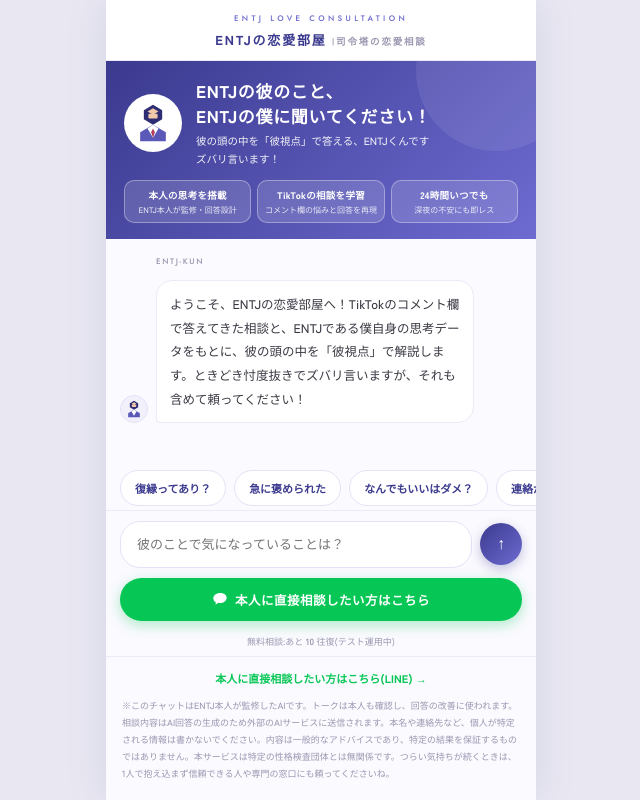
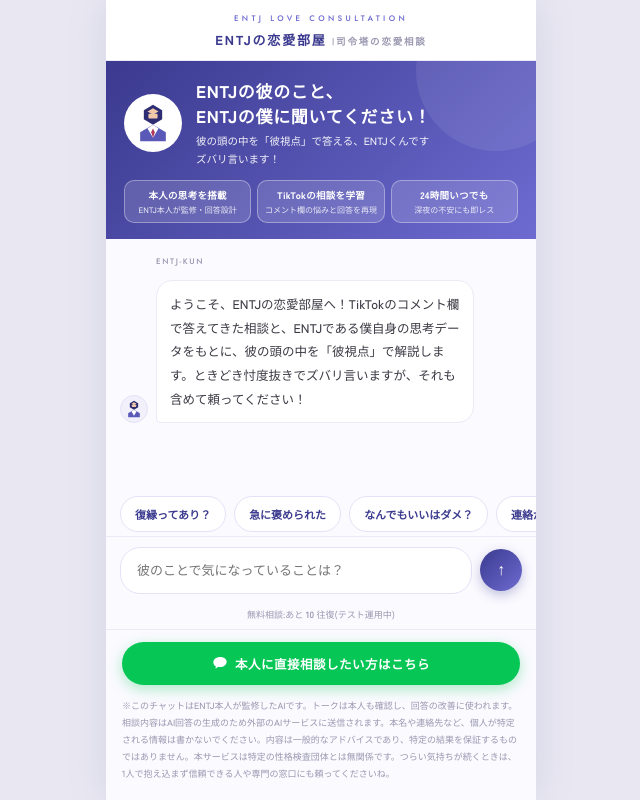
Before and after one commit to entj-room/entj-room.github.io, a plain HTML site: page index.html in a window 1280 px wide. Shown: the whole page, without its empty margins (319-959 px from the left). Drawn offline with Linux system fonts and the light colour scheme.

Commit message:
Add files via upload

```diff
--- a/index.html
+++ b/index.html
@@ -60,9 +60,8 @@
   .chips::-webkit-scrollbar { display:none; }
   .chip { flex:0 0 auto; border:1.5px solid var(--lav2); background:#fff; color:var(--ink); border-radius:999px; padding:9px 14px; font-size:11px; font-weight:700; cursor:pointer; }
   .bottomstick { position:sticky; bottom:0; z-index:9; }
-  .linebar { padding:0 14px 10px; background:#FBFAFF; }
-  .linebar a { display:flex; align-items:center; justify-content:center; gap:7px; background:#06C755; color:#fff; font-weight:900; font-size:12.5px; letter-spacing:.04em; padding:12px; border-radius:999px; text-decoration:none; box-shadow:0 4px 14px rgba(6,199,85,.32); }
-  .linebar svg { width:16px; height:16px; flex:0 0 auto; }
+  .footcta { display:flex; align-items:center; justify-content:center; gap:7px; background:#06C755; color:#fff; font-weight:900; font-size:12.5px; letter-spacing:.04em; padding:12px; border-radius:999px; text-decoration:none; box-shadow:0 4px 14px rgba(6,199,85,.32); }
+  .footcta svg { width:16px; height:16px; flex:0 0 auto; }
   .inputbar { display:flex; gap:8px; padding:10px 14px; background:#FBFAFF; border-top:1px solid var(--line); align-items:center; }
   .inputbar input, .inputbar textarea { flex:1; border:1.5px solid var(--lav2); background:#fff; border-radius:20px; padding:12px 16px; font-size:13px; font-family:inherit; outline:none; color:var(--text); resize:none; line-height:1.6; max-height:120px; }
   .inputbar input:focus, .inputbar textarea:focus { border-color:var(--ink2); }
@@ -136,14 +135,11 @@
         <textarea id="input" rows="1" placeholder="彼のことで気になっていることは？" onkeydown="if(event.key==='Enter'&&event.shiftKey){event.preventDefault();send();}" oninput="this.style.height='auto';this.style.height=Math.min(this.scrollHeight,120)+'px';"></textarea>
     <button class="send" onclick="send()">↑</button>
     </div>
-    <div class="linebar" id="lineBar" style="display:none">
-      <a id="lineBarBtn" href="#" target="_blank" rel="noopener"><svg viewBox="0 0 24 24" fill="none"><path d="M12 3C6.5 3 2 6.6 2 11c0 2.6 1.5 4.9 3.9 6.4-.1.6-.5 2-.6 2.4-.1.5.2.5.5.4.2-.1 2.6-1.7 3.6-2.4.8.2 1.7.3 2.6.3 5.5 0 10-3.6 10-8S17.5 3 12 3z" fill="#fff"/></svg>本人に直接相談したい方はこちら</a>
-    </div>
   </div>
   <div class="quota" id="quota">無料相談:あと <b id="left">10</b> 往復(テスト運用中)</div>
 
   <div class="foot">
-    <p id="lineFootWrap" style="display:none;text-align:center;margin-bottom:8px;font-size:11px;line-height:1.8"><a id="lineFoot" href="#" target="_blank" rel="noopener" style="color:#06C755;font-weight:900;text-decoration:none">本人に直接相談したい方はこちら(LINE) →</a></p>
+    <div id="lineFootWrap" style="display:none;margin-bottom:12px"><a id="lineFoot" href="#" target="_blank" rel="noopener" class="footcta"><svg viewBox="0 0 24 24" fill="none"><path d="M12 3C6.5 3 2 6.6 2 11c0 2.6 1.5 4.9 3.9 6.4-.1.6-.5 2-.6 2.4-.1.5.2.5.5.4.2-.1 2.6-1.7 3.6-2.4.8.2 1.7.3 2.6.3 5.5 0 10-3.6 10-8S17.5 3 12 3z" fill="#fff"/></svg>本人に直接相談したい方はこちら</a></div>
     <p>※このチャットはENTJ本人が監修したAIです。トークは本人も確認し、回答の改善に使われます。相談内容はAI回答の生成のため外部のAIサービスに送信されます。本名や連絡先など、個人が特定される情報は書かないでください。内容は一般的なアドバイスであり、特定の結果を保証するものではありません。本サービスは特定の性格検査団体とは無関係です。つらい気持ちが続くときは、1人で抱え込まず信頼できる人や専門の窓口にも頼ってくださいね。</p>
   </div>
 </div>
@@ -291,10 +287,6 @@ if(LINE_URL){
   lf.href = LINE_URL;
   lf.addEventListener('click', function(){ track('line_click', {placement:'footer'}); });
   document.getElementById('lineFootWrap').style.display = 'block';
-  const lb = document.getElementById('lineBarBtn');
-  lb.href = LINE_URL;
-  lb.addEventListener('click', function(){ track('line_click', {placement:'banner'}); });
-  document.getElementById('lineBar').style.display = 'block';
 }
 document.getElementById('left').textContent = leftCount;
 setTimeout(()=>{
```
